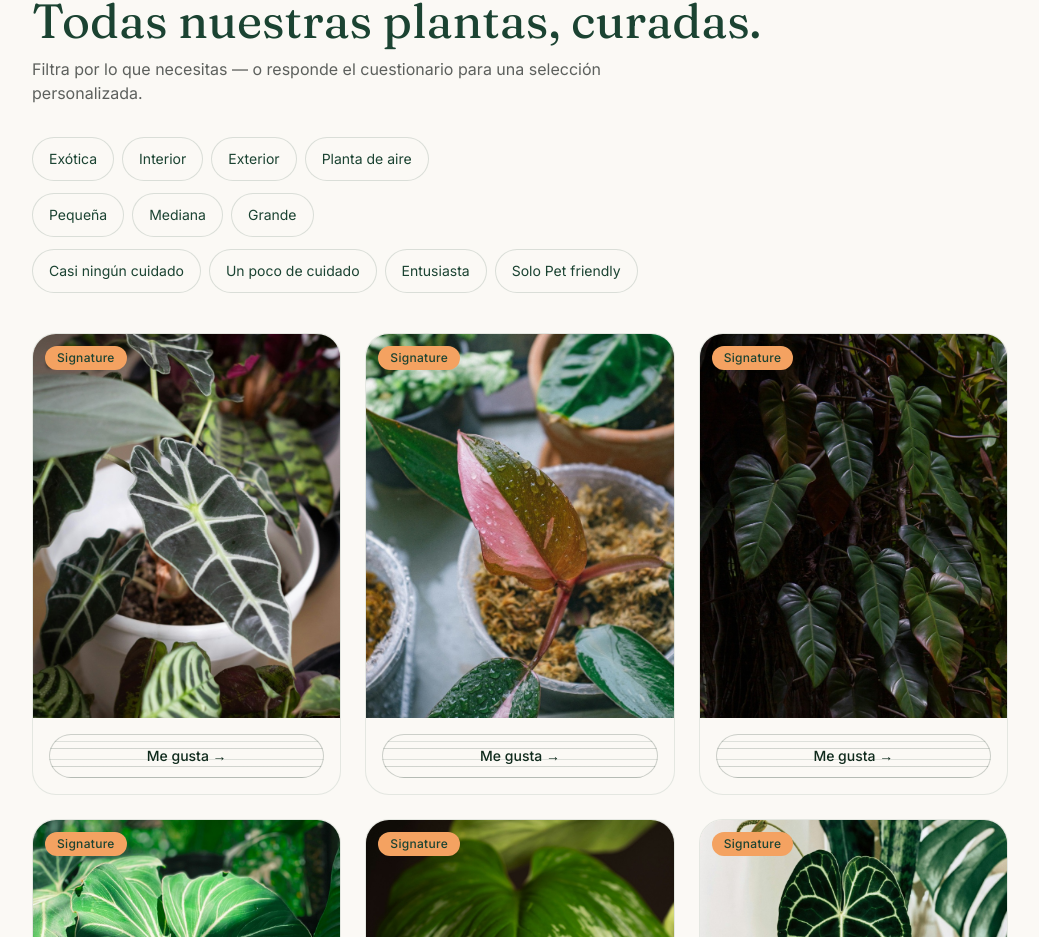
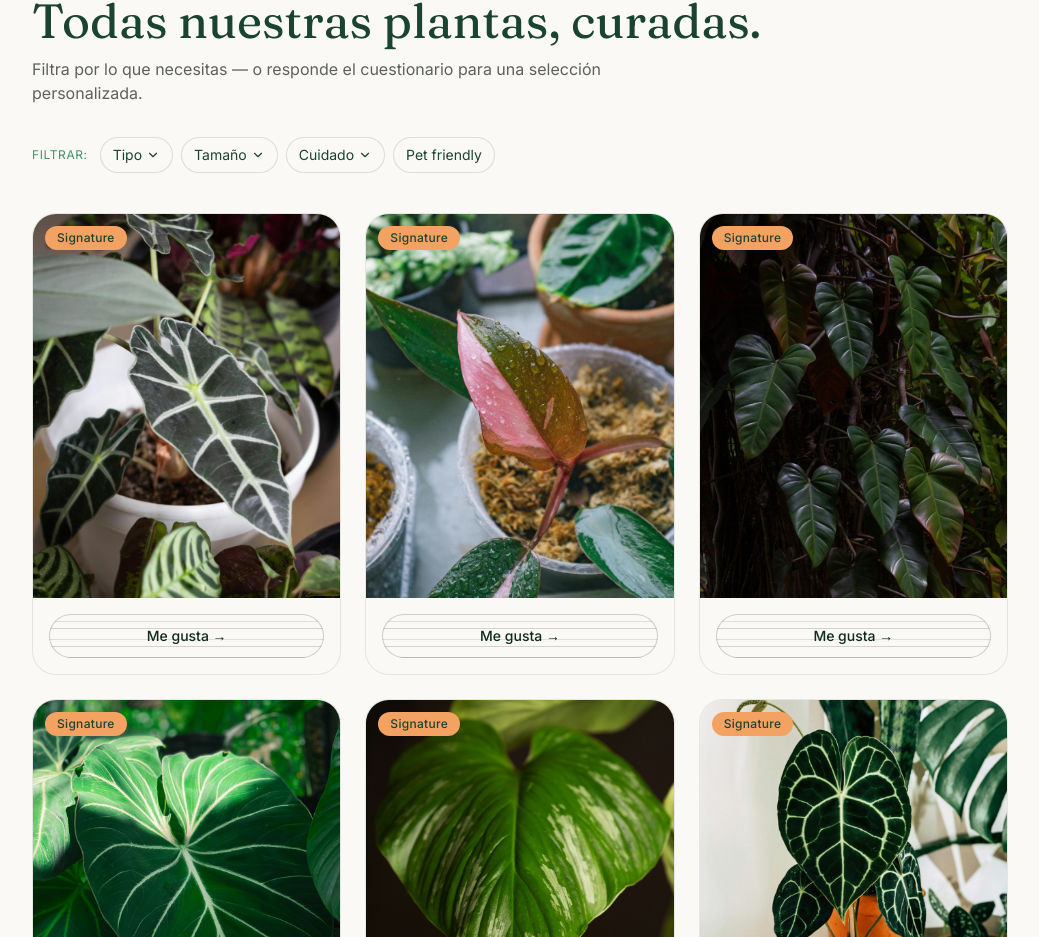
Before and after one commit to eajalcrina/jardin-amazonico, a Next.js app: page / in a window 1280 px wide. Shown: the part 2087-3024 px from the top of the page, without its empty margins (120-1159 px from the left). Built offline with nearby package versions, Linux system fonts and the light colour scheme.

Commit message:
feat(catalog): consolidate filters into single-line dropdowns for minimalist look

```diff
--- a/components/catalog/FilterChips.tsx
+++ b/components/catalog/FilterChips.tsx
@@ -1,6 +1,7 @@
 "use client";
 
-import { Chip } from "@/components/ui/Chip";
+import { useEffect, useRef, useState } from "react";
+import { ChevronDown, X } from "lucide-react";
 import type { PlantType, PlantSize, CareLevel } from "@/lib/plants";
 
 export type CatalogFilters = {
@@ -10,7 +11,7 @@ export type CatalogFilters = {
   petSafe?: boolean;
 };
 
-type FilterChipsProps = {
+type Props = {
   value: CatalogFilters;
   onChange: (next: CatalogFilters) => void;
   onReset: () => void;
@@ -30,75 +31,148 @@ const SIZE_OPTIONS: { value: PlantSize; label: string }[] = [
 ];
 
 const CARE_OPTIONS: { value: CareLevel; label: string }[] = [
-  { value: "none", label: "Casi ningún cuidado" },
-  { value: "amateur", label: "Un poco de cuidado" },
+  { value: "none", label: "Casi ninguno" },
+  { value: "amateur", label: "Un poco" },
   { value: "collector", label: "Entusiasta" },
 ];
 
-export function FilterChips({ value, onChange, onReset }: FilterChipsProps) {
-  function toggle<K extends keyof CatalogFilters>(
-    key: K,
-    next: CatalogFilters[K],
-  ) {
-    onChange({
-      ...value,
-      [key]: value[key] === next ? undefined : next,
-    });
-  }
-
+export function FilterChips({ value, onChange, onReset }: Props) {
   const hasFilters =
-    value.type || value.size || value.care || value.petSafe;
+    !!value.type || !!value.size || !!value.care || !!value.petSafe;
 
   return (
-    <div className="space-y-3">
-      <div className="flex flex-wrap gap-2">
-        {TYPE_OPTIONS.map((opt) => (
-          <Chip
-            key={opt.value}
-            active={value.type === opt.value}
-            onClick={() => toggle("type", opt.value)}
-          >
-            {opt.label}
-          </Chip>
-        ))}
-      </div>
-      <div className="flex flex-wrap gap-2">
-        {SIZE_OPTIONS.map((opt) => (
-          <Chip
-            key={opt.value}
-            active={value.size === opt.value}
-            onClick={() => toggle("size", opt.value)}
-          >
-            {opt.label}
-          </Chip>
-        ))}
-      </div>
-      <div className="flex flex-wrap gap-2">
-        {CARE_OPTIONS.map((opt) => (
-          <Chip
-            key={opt.value}
-            active={value.care === opt.value}
-            onClick={() => toggle("care", opt.value)}
-          >
-            {opt.label}
-          </Chip>
-        ))}
-        <Chip
-          active={!!value.petSafe}
-          onClick={() => onChange({ ...value, petSafe: !value.petSafe })}
-        >
-          Solo Pet friendly
-        </Chip>
-      </div>
+    <div className="flex flex-wrap items-center gap-2 text-sm">
+      <span className="uppercase tracking-wider text-xs text-ja-mid mr-1">
+        Filtrar:
+      </span>
+
+      <FilterDropdown
+        label="Tipo"
+        value={value.type}
+        options={TYPE_OPTIONS}
+        onChange={(v) => onChange({ ...value, type: v })}
+      />
+      <FilterDropdown
+        label="Tamaño"
+        value={value.size}
+        options={SIZE_OPTIONS}
+        onChange={(v) => onChange({ ...value, size: v })}
+      />
+      <FilterDropdown
+        label="Cuidado"
+        value={value.care}
+        options={CARE_OPTIONS}
+        onChange={(v) => onChange({ ...value, care: v })}
+      />
+
+      <button
+        type="button"
+        onClick={() => onChange({ ...value, petSafe: !value.petSafe })}
+        aria-pressed={!!value.petSafe}
+        className={[
+          "inline-flex items-center h-9 px-3 rounded-full border text-sm transition-colors",
+          "focus-visible:outline-none focus-visible:ring-2 focus-visible:ring-ja-mid",
+          value.petSafe
+            ? "bg-ja-dark text-ja-paper border-ja-dark"
+            : "bg-ja-paper text-ja-dark border-ja-dark/15 hover:border-ja-dark/40",
+        ].join(" ")}
+      >
+        Pet friendly
+      </button>
+
       {hasFilters && (
         <button
           type="button"
           onClick={onReset}
-          className="text-sm text-ja-dark underline underline-offset-4"
+          className="inline-flex items-center gap-1 h-9 px-2 text-xs text-ja-ink/60 hover:text-ja-dark transition-colors"
         >
-          Limpiar filtros
+          <X size={12} /> Limpiar
         </button>
       )}
     </div>
   );
 }
+
+function FilterDropdown<V extends string>({
+  label,
+  value,
+  options,
+  onChange,
+}: {
+  label: string;
+  value: V | undefined;
+  options: { value: V; label: string }[];
+  onChange: (next: V | undefined) => void;
+}) {
+  const [open, setOpen] = useState(false);
+  const ref = useRef<HTMLDivElement>(null);
+
+  useEffect(() => {
+    if (!open) return;
+    const handler = (e: MouseEvent) => {
+      if (!ref.current?.contains(e.target as Node)) setOpen(false);
+    };
+    const onEsc = (e: KeyboardEvent) => {
+      if (e.key === "Escape") setOpen(false);
+    };
+    document.addEventListener("mousedown", handler);
+    document.addEventListener("keydown", onEsc);
+    return () => {
+      document.removeEventListener("mousedown", handler);
+      document.removeEventListener("keydown", onEsc);
+    };
+  }, [open]);
+
+  const currentLabel = value
+    ? options.find((o) => o.value === value)?.label ?? label
+    : label;
+
+  const isActive = value !== undefined;
+
+  return (
+    <div ref={ref} className="relative">
+      <button
+        type="button"
+        onClick={() => setOpen((v) => !v)}
+        aria-expanded={open}
+        aria-haspopup="listbox"
+        className={[
+          "inline-flex items-center gap-1 h-9 px-3 rounded-full border text-sm transition-colors",
+          "focus-visible:outline-none focus-visible:ring-2 focus-visible:ring-ja-mid",
+          isActive
+            ? "bg-ja-dark text-ja-paper border-ja-dark"
+            : "bg-ja-paper text-ja-dark border-ja-dark/15 hover:border-ja-dark/40",
+        ].join(" ")}
+      >
+        {currentLabel}
+        <ChevronDown size={14} className={open ? "rotate-180 transition-transform" : "transition-transform"} />
+      </button>
+
+      {open && (
+        <div
+          role="listbox"
+          className="absolute z-30 mt-1 left-0 min-w-44 rounded-xl border border-ja-dark/10 bg-ja-paper shadow-lg overflow-hidden"
+        >
+          {options.map((opt) => (
+            <button
+              key={opt.value}
+              type="button"
+              onClick={() => {
+                onChange(opt.value === value ? undefined : opt.value);
+                setOpen(false);
+              }}
+              className={[
+                "w-full text-left px-4 py-2.5 text-sm transition-colors",
+                opt.value === value
+                  ? "bg-ja-light text-ja-dark font-medium"
+                  : "text-ja-ink hover:bg-ja-cream",
+              ].join(" ")}
+            >
+              {opt.label}
+            </button>
+          ))}
+        </div>
+      )}
+    </div>
+  );
+}
```
